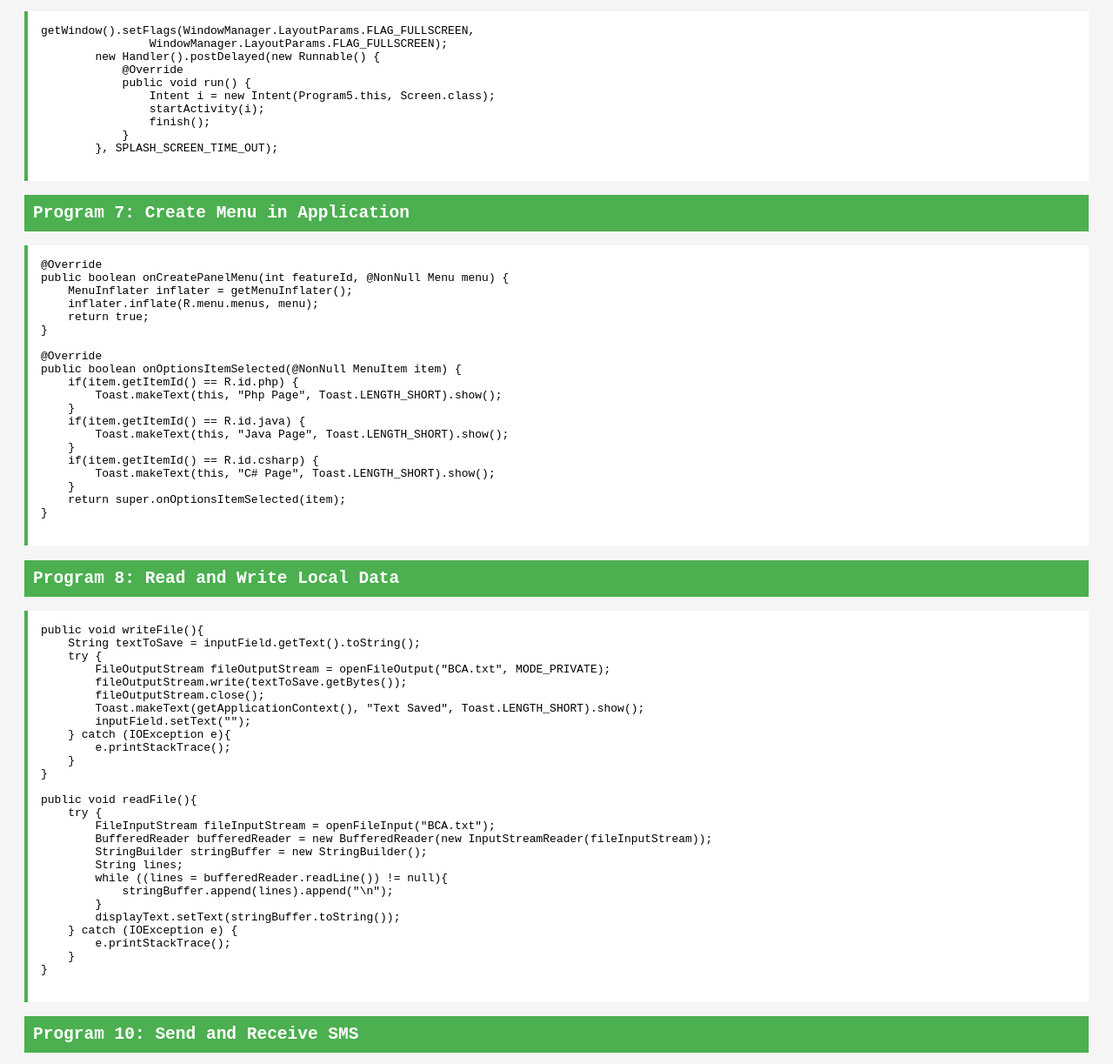
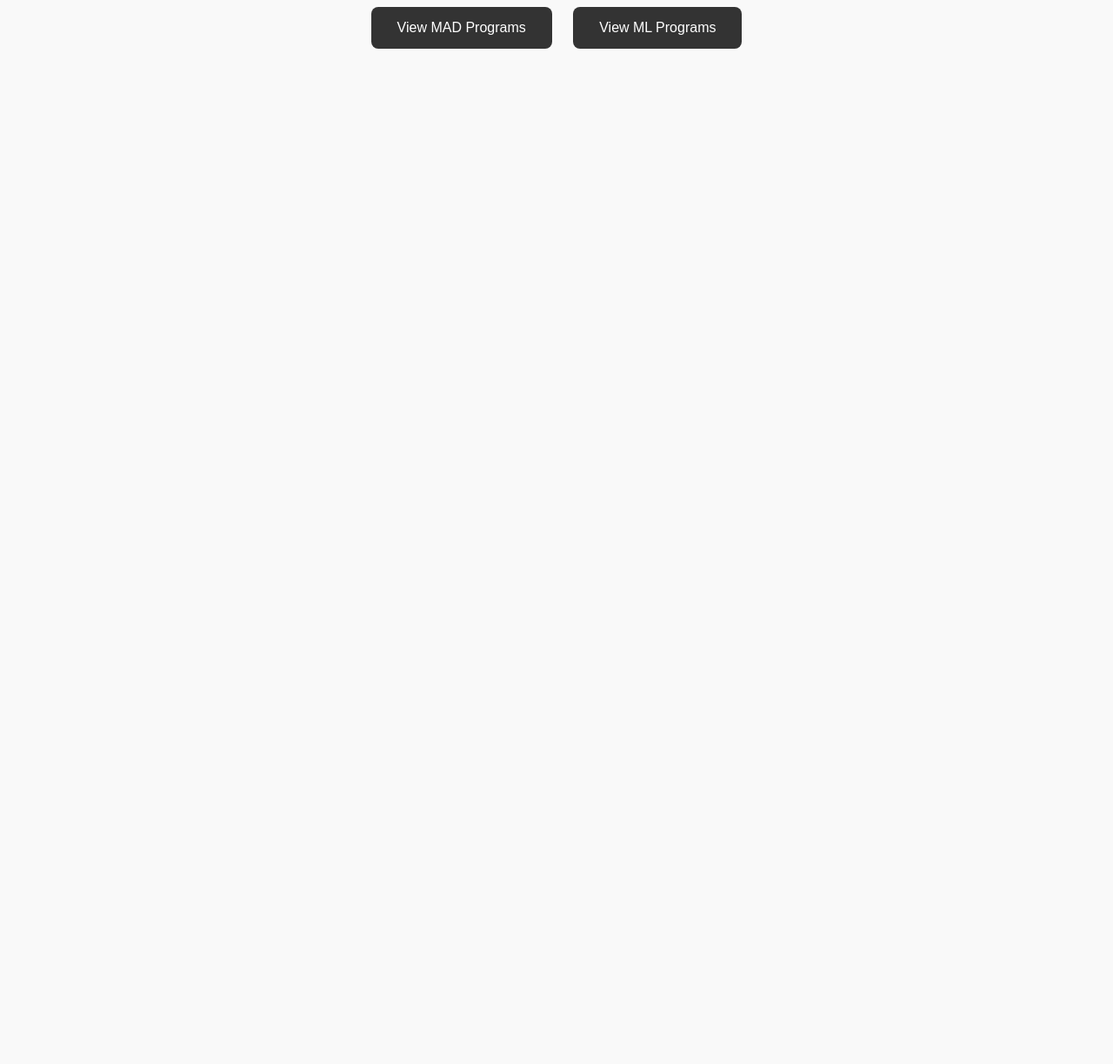
Before and after one commit to oviyav28/my-programs-, a plain HTML site: page index.html in a window 1280 px wide. Shown: the part 138-1361 px from the top of the page at 87% size. After the commit the page ends 800 px from the top, so only its background shows below. Drawn offline with Linux system fonts and the light colour scheme.

Commit message:
Add files via upload

```diff
--- a/index.html
+++ b/index.html
@@ -2,126 +2,37 @@
 <!DOCTYPE html>
 <html lang="en">
 <head>
-  <meta charset="UTF-8">
-  <meta name="viewport" content="width=device-width, initial-scale=1.0">
-  <title>Android Lab Programs</title>
+  <meta charset="UTF-8" />
+  <meta name="viewport" content="width=device-width, initial-scale=1.0"/>
+  <title>My Programs</title>
   <style>
-    body { font-family: monospace; background: #f5f5f5; padding: 20px; }
-    h2 { background: #4CAF50; color: white; padding: 10px; }
-    pre { background: #fff; padding: 15px; border-left: 4px solid #4CAF50; overflow-x: auto; }
-    a { text-decoration: none; color: #4CAF50; font-weight: bold; }
+    body {
+      font-family: Arial, sans-serif;
+      background: #f9f9f9;
+      padding: 40px;
+      text-align: center;
+    }
+    h1 {
+      margin-bottom: 30px;
+    }
+    a.button {
+      display: inline-block;
+      padding: 15px 30px;
+      margin: 10px;
+      background: #333;
+      color: white;
+      text-decoration: none;
+      font-size: 16px;
+      border-radius: 8px;
+    }
+    a.button:hover {
+      background: #555;
+    }
   </style>
 </head>
 <body>
-  <h1>Android Lab Programs</h1>
-
-  <h2>Program 5: Custom Designed Opening Screen</h2>
-  <pre>
-getWindow().setFlags(WindowManager.LayoutParams.FLAG_FULLSCREEN,
-                WindowManager.LayoutParams.FLAG_FULLSCREEN);
-        new Handler().postDelayed(new Runnable() {
-            @Override
-            public void run() {
-                Intent i = new Intent(Program5.this, Screen.class);
-                startActivity(i);
-                finish();
-            }
-        }, SPLASH_SCREEN_TIME_OUT);
-  </pre>
-
-  <h2>Program 7: Create Menu in Application</h2>
-  <pre>
-@Override
-public boolean onCreatePanelMenu(int featureId, @NonNull Menu menu) {
-    MenuInflater inflater = getMenuInflater();
-    inflater.inflate(R.menu.menus, menu);
-    return true;
-}
-
-@Override
-public boolean onOptionsItemSelected(@NonNull MenuItem item) {
-    if(item.getItemId() == R.id.php) {
-        Toast.makeText(this, "Php Page", Toast.LENGTH_SHORT).show();
-    }
-    if(item.getItemId() == R.id.java) {
-        Toast.makeText(this, "Java Page", Toast.LENGTH_SHORT).show();
-    }
-    if(item.getItemId() == R.id.csharp) {
-        Toast.makeText(this, "C# Page", Toast.LENGTH_SHORT).show();
-    }
-    return super.onOptionsItemSelected(item);
-}
-  </pre>
-
-  <h2>Program 8: Read and Write Local Data</h2>
-  <pre>
-public void writeFile(){
-    String textToSave = inputField.getText().toString();
-    try {
-        FileOutputStream fileOutputStream = openFileOutput("BCA.txt", MODE_PRIVATE);
-        fileOutputStream.write(textToSave.getBytes());
-        fileOutputStream.close();
-        Toast.makeText(getApplicationContext(), "Text Saved", Toast.LENGTH_SHORT).show();
-        inputField.setText("");
-    } catch (IOException e){
-        e.printStackTrace();
-    }
-}
-
-public void readFile(){
-    try {
-        FileInputStream fileInputStream = openFileInput("BCA.txt");
-        BufferedReader bufferedReader = new BufferedReader(new InputStreamReader(fileInputStream));
-        StringBuilder stringBuffer = new StringBuilder();
-        String lines;
-        while ((lines = bufferedReader.readLine()) != null){
-            stringBuffer.append(lines).append("\n");
-        }
-        displayText.setText(stringBuffer.toString());
-    } catch (IOException e) {
-        e.printStackTrace();
-    }
-}
-  </pre>
-
-  <h2>Program 10: Send and Receive SMS</h2>
-  <pre>
-public void sendMessage(View view) {
-    String phoneNumber = editTextPhoneNumber.getText().toString().trim();
-    String message = editTextMessage.getText().toString();
-    if (phoneNumber.isEmpty()) {
-        Toast.makeText(this, "Please enter a valid phone number", Toast.LENGTH_SHORT).show();
-        return;
-    }
-    try {
-        SmsManager smsManager = SmsManager.getDefault();
-        smsManager.sendTextMessage(phoneNumber, null, message, null, null);
-        Toast.makeText(this, "Message sent", Toast.LENGTH_SHORT).show();
-    } catch (Exception e) {
-        Toast.makeText(this, "Failed to send message", Toast.LENGTH_SHORT).show();
-        e.printStackTrace();
-    }
-}
-
-private final BroadcastReceiver smsReceiver = new BroadcastReceiver() {
-    @Override
-    public void onReceive(Context context, Intent intent) {
-        Bundle bundle = intent.getExtras();
-        if (bundle != null) {
-            Object[] pdus = (Object[]) bundle.get("pdus");
-            if (pdus != null) {
-                for (Object pdu : pdus) {
-                    SmsMessage smsMessage = SmsMessage.createFromPdu((byte[]) pdu);
-                    String senderPhoneNumber = smsMessage.getDisplayOriginatingAddress();
-                    String messageBody = smsMessage.getMessageBody();
-                    textViewReceivedMessages.append("From: " + senderPhoneNumber + "\n");
-                    textViewReceivedMessages.append("Message: " + messageBody + "\n\n");
-                }
-            }
-        }
-    }
-};
-  </pre>
-
+  <h1>Welcome to My Program Collection</h1>
+  <a href="index.html" class="button">View MAD Programs</a>
+  <a href="ml_programs.html" class="button">View ML Programs</a>
 </body>
 </html>
```
